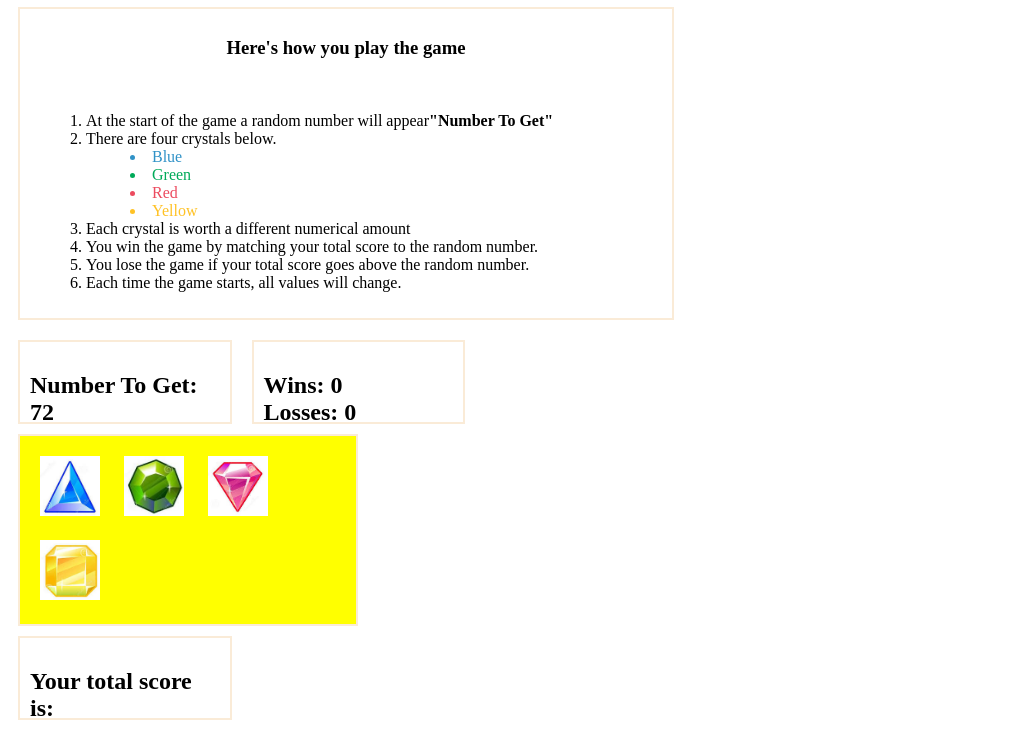
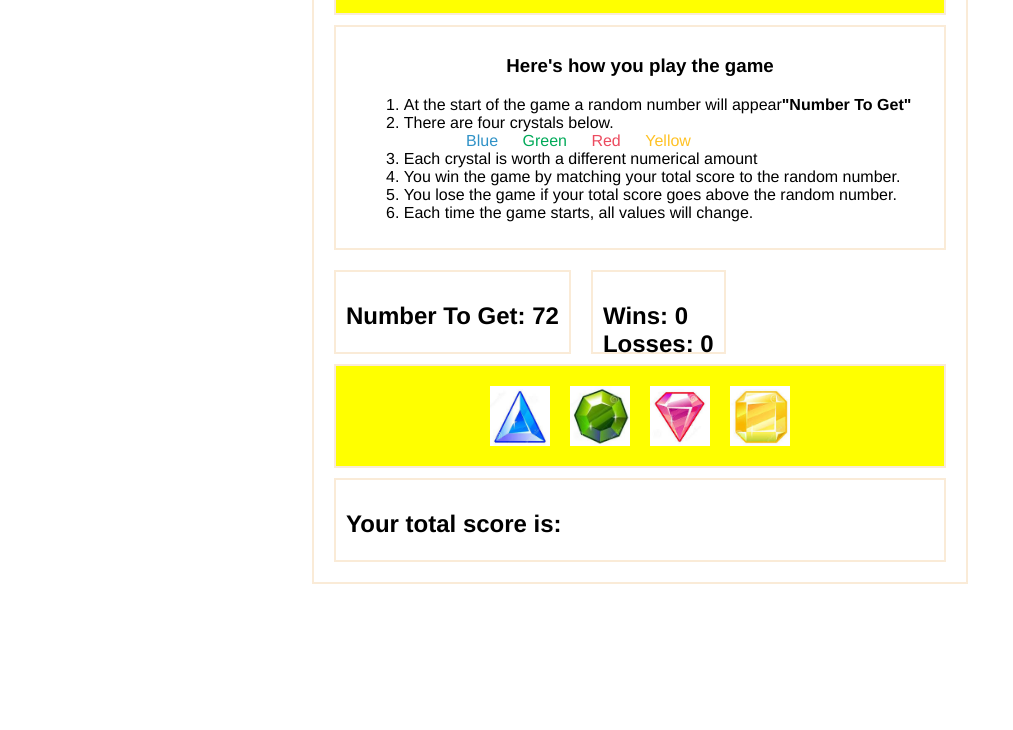
Before and after one commit to LisaFreedman/unit-4-game, a plain HTML site: page index.html in a window 1280 px wide. Shown: the part 138-868 px from the top of the page, without its empty margins (0-1013 px from the left). After the commit the page ends 800 px from the top, so only its background shows below. Drawn offline with nearby package versions, Linux system fonts and the light colour scheme.

Commit message:
final commit

```diff
--- a/assets/css/style.css
+++ b/assets/css/style.css
@@ -2,10 +2,15 @@
 body {
 	margin: auto;
 }
+
+.container {
+	margin: 0 auto;
+	width: 50%;
+	font-family: Helvetica, Arial, sans-serif;
+}
 div{
 	background-color: white;
 	margin: 10px;
-	width: 25%
 }
 div{
 	border: solid 2px antiquewhite;
@@ -25,21 +30,30 @@ ul {
 	list-style: disc inside;
 	text-indent: 20px;
 }
+.color-options {
+	display: inline-block;
+}
+
+.color-options > li {
+	display: inline-block;
+}
+
 /* Specfic Elements*/
 div.header, div.gems{
 	background-color: yellow;
 }
-div.header, div.instructions{
-	width: 50%;
+
+.gems {
+	display: flex;
+	justify-content: center;
 }
+
 /* Classes */
 .numberToMatch, .winsAndLosses{
 	float: left;
-	width: 15%;
 	height: 60px;
 }
 .userTotal{
-	width: 15%;
 	height: 60px;
 }
 .gems{
--- a/assets/javascript/game.js
+++ b/assets/javascript/game.js
@@ -34,14 +34,20 @@ $( document ).ready(function(){
   //adds the wins to the userTotal
   function yay(){
 
+    setTimeout(function() {
+      alert("Math whiz!  You won");
+      reset();
+    },3000)
+
+    wins++;
     $('#numberWins').text(wins);
-    reset();
-    alert("Math whiz!  You won");
-    wins++;
   }
   //adds the losses to the userTotal
   function loser(){
-  alert ("Sorry, you lose!");
+    setTimeout(function() {
+      alert("Sorry, You lost");
+      reset();
+    },3000)
     losses++;
     $('#numberLosses').text(losses);
     reset()
--- a/index.html
+++ b/index.html
@@ -8,16 +8,16 @@
 	<link rel="stylesheet" type="text/css" href="assets/css/style.css">
 </head>
 <body>
+	<div class="container">
 	<div class="header">
 		<h1>Crystal Collector</h1>
 	</div>
 	<div class="instructions">
 		<h3>Here's how you play the game</h3>
-		</br>
 		<ol>
 			<li>At the start of the game a random number will appear<span>"Number To Get"</span></li>
 			<li>There are four crystals below.</li>
-			<ul>
+			<ul class="color-options">
 				<li id="blue">Blue</li>
 				<li id="green">Green</li>
 				<li id="red">Red</li>
@@ -53,6 +53,7 @@
 			<span id="finalTotal"></span>
 		</h2>
 	</div>
+</div>
 	<script type="text/javascript" src="https://code.jquery.com/jquery-2.2.0.js"></script>
 	<script type="text/javascript" src="assets/javascript/game.js"></script>
 </body>
```
Also changed, not shown: assets/javascript/javascript.html (added, +25 -0 lines).
